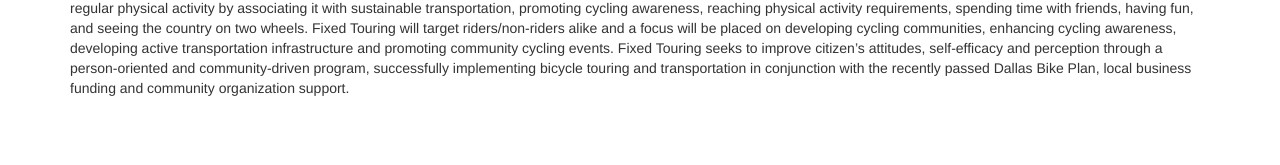
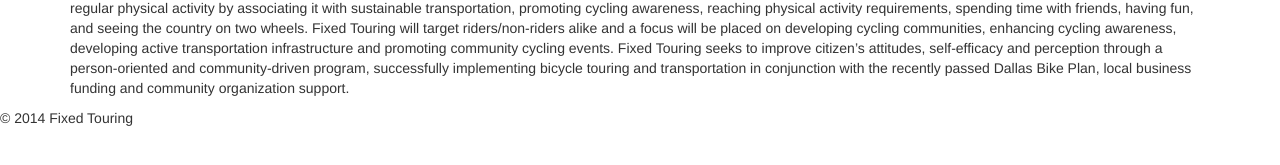
Before and after one commit to fixedtouring/fixedtouring.github.io, a Jekyll site: the page built from about.html, in a window 1280 px wide. Shown: the part 254-419 px from the top of the page. Built offline with Jekyll 4.4.1, drawn with Linux system fonts in a browser that asks for light colours; nearby versions of some CDN libraries.

Commit message:
Add a footer

```diff
--- a/_layouts/default.html
+++ b/_layouts/default.html
@@ -50,6 +50,12 @@
       {{ content }}
     </div>
 
+    <footer>
+      <p>
+        &#xa9; 2014 Fixed Touring
+      </p>
+    </footer>
+
     <script src="//ajax.googleapis.com/ajax/libs/jquery/1.11.1/jquery.min.js"></script>
     <script src="//maxcdn.bootstrapcdn.com/bootstrap/3.2.0/js/bootstrap.min.js"></script>
   </body>
```
